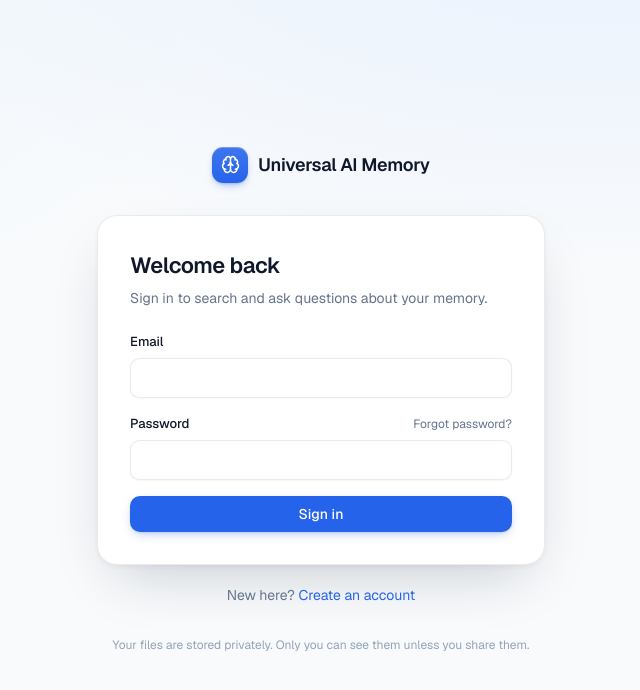
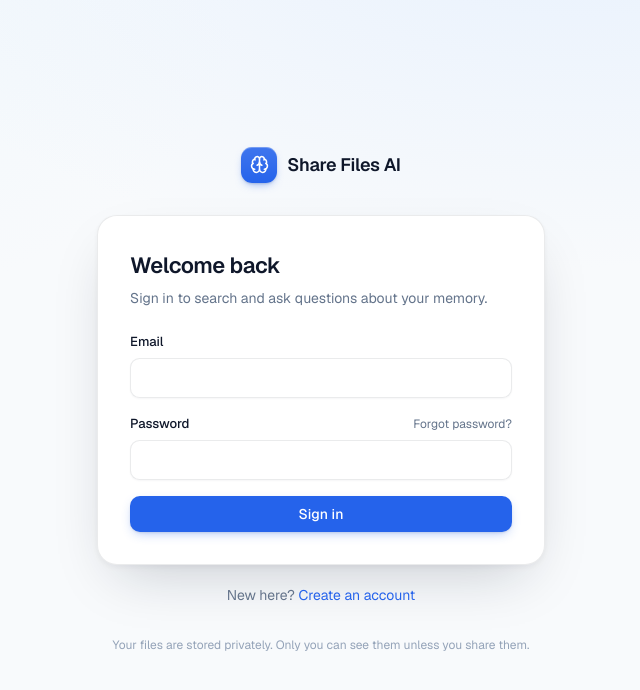
Before and after one commit to SAMXO-LAB/FILE-SHARING-AI, a Next.js app in the folder universal-ai-memory/: page /login in a window 1280 px wide. Shown: the top 690 px of the page, without its empty margins (319-959 px from the left). Built offline with nearby package versions, Linux system fonts and the light colour scheme; no server answers.

Commit message:
Add files via upload

```diff
--- a/universal-ai-memory/src/components/app/app-shell.tsx
+++ b/universal-ai-memory/src/components/app/app-shell.tsx
@@ -23,7 +23,7 @@ function Frame({ children }: { children: React.ReactNode }) {
       <Sidebar mobileOpen={menu} onMobileClose={() => setMenu(false)} />
       <header className="sticky top-0 z-20 flex h-14 items-center gap-2 border-b hairline bg-[color-mix(in_srgb,var(--card)_86%,transparent)] px-3 backdrop-blur-xl lg:hidden" style={{ paddingTop: "env(safe-area-inset-top)" }}>
         <Button size="icon" variant="ghost" aria-label="Open menu" onClick={() => setMenu(true)}><Menu className="h-5 w-5" /></Button>
-        <span className="flex flex-1 items-center gap-2 text-[15px] font-semibold tracking-[-0.015em]"><LogoMark size="sm" />Universal AI Memory</span>
+        <span className="flex flex-1 items-center gap-2 text-[15px] font-semibold tracking-[-0.015em]"><LogoMark size="sm" />Share Files AI</span>
         <Button size="icon" onClick={() => openAdd()} aria-label="Add to Memory"><Plus className="h-[18px] w-[18px]" /></Button>
       </header>
       <main
--- a/universal-ai-memory/src/components/app/auth-shell.tsx
+++ b/universal-ai-memory/src/components/app/auth-shell.tsx
@@ -15,7 +15,7 @@ export function Logo({ className = "" }: { className?: string }) {
   return (
     <span className={`inline-flex items-center gap-2.5 font-semibold tracking-[-0.015em] ${className}`}>
       <LogoMark />
-      <span>Universal AI Memory</span>
+      <span>Share Files AI</span>
     </span>
   );
 }
--- a/universal-ai-memory/src/components/app/drop-overlay.tsx
+++ b/universal-ai-memory/src/components/app/drop-overlay.tsx
@@ -124,7 +124,7 @@ export function DropOverlay() {
     <div className="pointer-events-none fixed inset-0 z-[80] grid place-items-center bg-[color-mix(in_srgb,var(--bg)_55%,transparent)] p-6 backdrop-blur-[2px]" role="status" aria-live="polite">
       <div className={cn("animate-rise flex max-w-md flex-col items-center gap-3 rounded-[calc(var(--radius)*1.3)] border-2 border-dashed border-accent/45 bg-card px-10 py-11 text-center shadow-[var(--shadow-lg)] transition-opacity", (label || attach) && "opacity-90")}>
         <div className="grid h-14 w-14 place-items-center rounded-2xl bg-accent-soft text-accent"><UploadCloud className="h-7 w-7" strokeWidth={1.8} aria-hidden /></div>
-        <p className="text-[17px] font-semibold tracking-tight">{attach ? "Drop to attach to your question" : label ? `Drop to add to ${label}` : "Drop files to add them to your AI Memory."}</p>
+        <p className="text-[17px] font-semibold tracking-tight">{attach ? "Drop to attach to your question" : label ? `Drop to add to ${label}` : "Drop files to add them to Share Files AI."}</p>
         <p className="text-sm text-muted">{attach ? "Files are attached to the message. Nothing is sent until you press Send." : "Files, folders, links and text are all welcome."}</p>
       </div>
     </div>
--- a/universal-ai-memory/src/components/app/sidebar.tsx
+++ b/universal-ai-memory/src/components/app/sidebar.tsx
@@ -128,9 +128,9 @@ export function Sidebar({ mobileOpen, onMobileClose }: { mobileOpen: boolean; on
     return (
       <div className="flex h-full flex-col">
         <div className={cn("flex h-16 shrink-0 items-center", c ? "justify-center" : "justify-between px-5")}>
-          <Link href="/" onClick={onMobileClose} aria-label="Universal AI Memory, home" className="flex min-w-0 items-center gap-2.5 rounded-lg">
+          <Link href="/" onClick={onMobileClose} aria-label="Share Files AI, home" className="flex min-w-0 items-center gap-2.5 rounded-lg">
             <LogoMark size="sm" />
-            {!c && <span className="truncate text-[15px] font-semibold tracking-[-0.015em]">Universal AI Memory</span>}
+            {!c && <span className="truncate text-[15px] font-semibold tracking-[-0.015em]">Share Files AI</span>}
           </Link>
           {isMobile && <Button size="icon-sm" variant="ghost" aria-label="Close menu" onClick={onMobileClose}><X className="h-4 w-4" /></Button>}
         </div>
```
